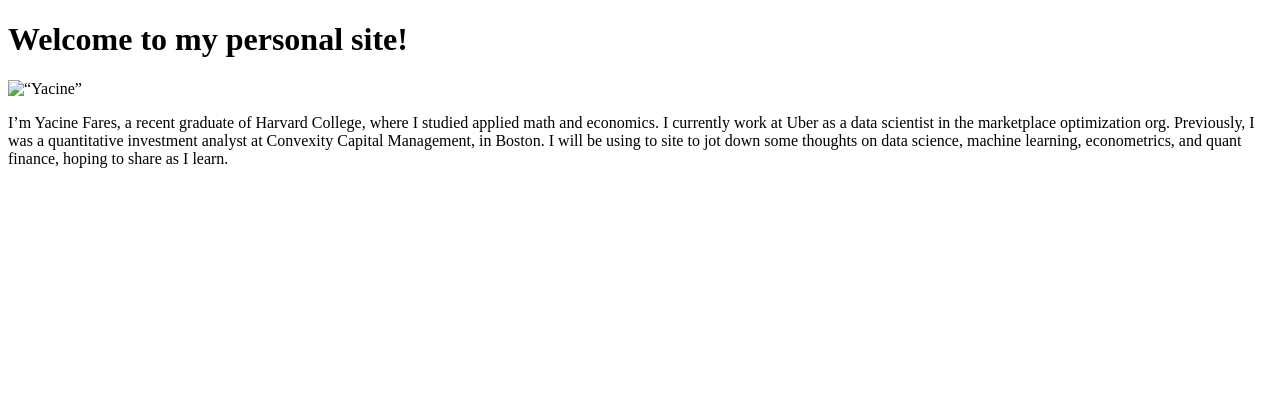
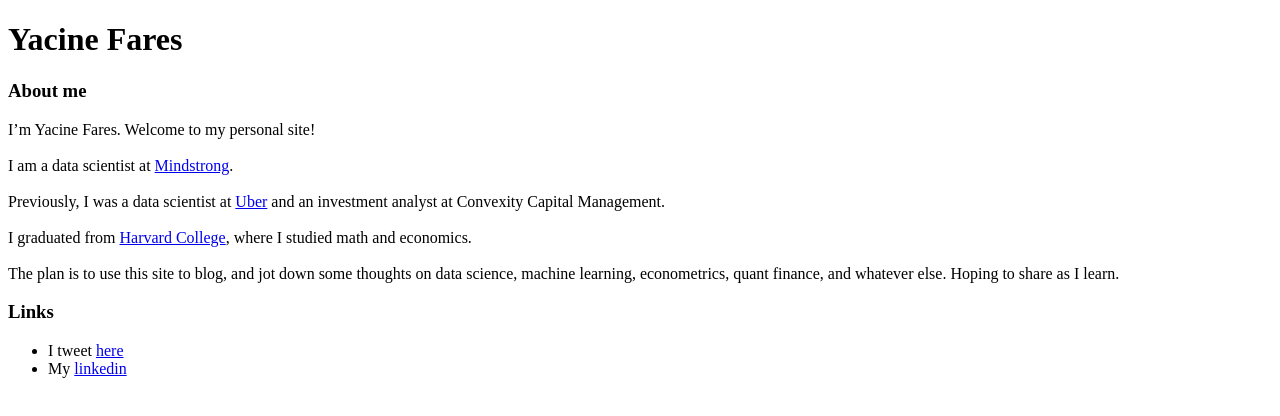
Before and after one commit to yacine-fares/yacine-fares.github.io, a plain HTML site: page index.html in a window 1280 px wide. Drawn offline with Linux system fonts and the light colour scheme.

Commit message:
next front page

```diff
--- a/index.html
+++ b/index.html
@@ -1,12 +1,35 @@
 <!DOCTYPE html>
 <html>
-<body>
+  <head>
+    <meta http-equiv="Content-Type" content="text/html; charset=utf-8" >
+    <title>Yacine Fares</title>
 
-<h1>Welcome to my personal site! </h1>
+  </head>
+  <body>
+   <div class='container'>
+     <div class='main'>
+       <div class="body-div">
 
-<img src=“/images/linkedin_photo.JPG” alt=“Yacine” width="104" height="142" class=“center”>
+        <h1> Yacine Fares </h1>
+        <h3> About me </h3>
+        <p class="about-me"> I’m Yacine Fares. Welcome to my personal site! <br><br>
+        I am a data scientist at <a href="http://www.mindstrong.com">Mindstrong</a>. <br><br>
+        Previously, I was a data scientist at <a href="http://www.uber.com">Uber</a> and an
+        investment analyst at Convexity Capital Management. <br><br>
 
-<p> I’m Yacine Fares, a recent graduate of Harvard College, where I studied applied math and economics. I currently work at Uber as a data scientist in the marketplace optimization org. Previously, I was a quantitative investment analyst at Convexity Capital Management, in Boston. I will be using to site to jot down some thoughts on data science, machine learning, econometrics, and quant finance, hoping to share as I learn. </p>
+        I graduated from <a href="http://www.harvard.edu">Harvard College</a>, where I studied math and economics. <br><br>
 
-</body>
+         The plan is to use this site to blog, and jot down some thoughts on data science, machine learning, econometrics, quant finance, and whatever else. Hoping to share as I learn.
+        </p>
+
+        <h3> Links </h3>
+        <ul>
+        <li> I tweet <a href='http://twitter.com/yacinefaresp'>here</a> </li>
+        <li> My <a href='https://www.linkedin.com/in/yacine-fares'>linkedin</a></li>
+       </ul>
+      </div>
+       <div class="footer" />
+     </div>
+   </div>
+  </body>
 </html>
```
